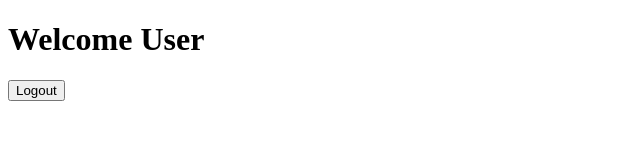
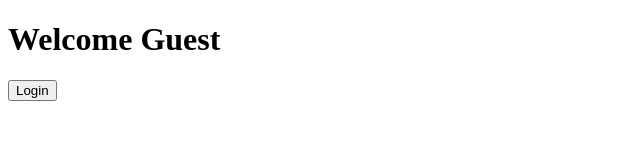
Before and after one commit to adib-the-noob/reactjs-from-basic, a React (Vite) app: page / in a window 1280 px wide. Shown: the top 160 px of the page, without its empty margins (0-640 px from the left). Built offline with nearby package versions, Linux system fonts and the light colour scheme.

Commit message:
condiotional rendering

```diff
--- a/src/App.jsx
+++ b/src/App.jsx
@@ -1,12 +1,17 @@
-const LoginStatusFunction = (status) => {
-    if (status === true) {
+
+function App() {
+    const user_status = false;
+    return (
+        <div>
+            {(()=>{
+                if(user_status){
                     return (
                         <div>
                             <h1>Welcome User</h1>
                             <button>Logout</button>
                         </div>
                     )
-    }
+                }else{
                     return (
                         <div>
                             <h1>Welcome Guest</h1>
@@ -14,11 +19,9 @@ const LoginStatusFunction = (status) => {
                         </div>
                     )
                 }
-
-function App() {
-    return(<div>
-        {LoginStatusFunction(true)}
-    </div>)
+            })()}
+        </div>
+    )
 }
 
 export default App
```
Lines whose indentation alone changed are shown as unchanged.
